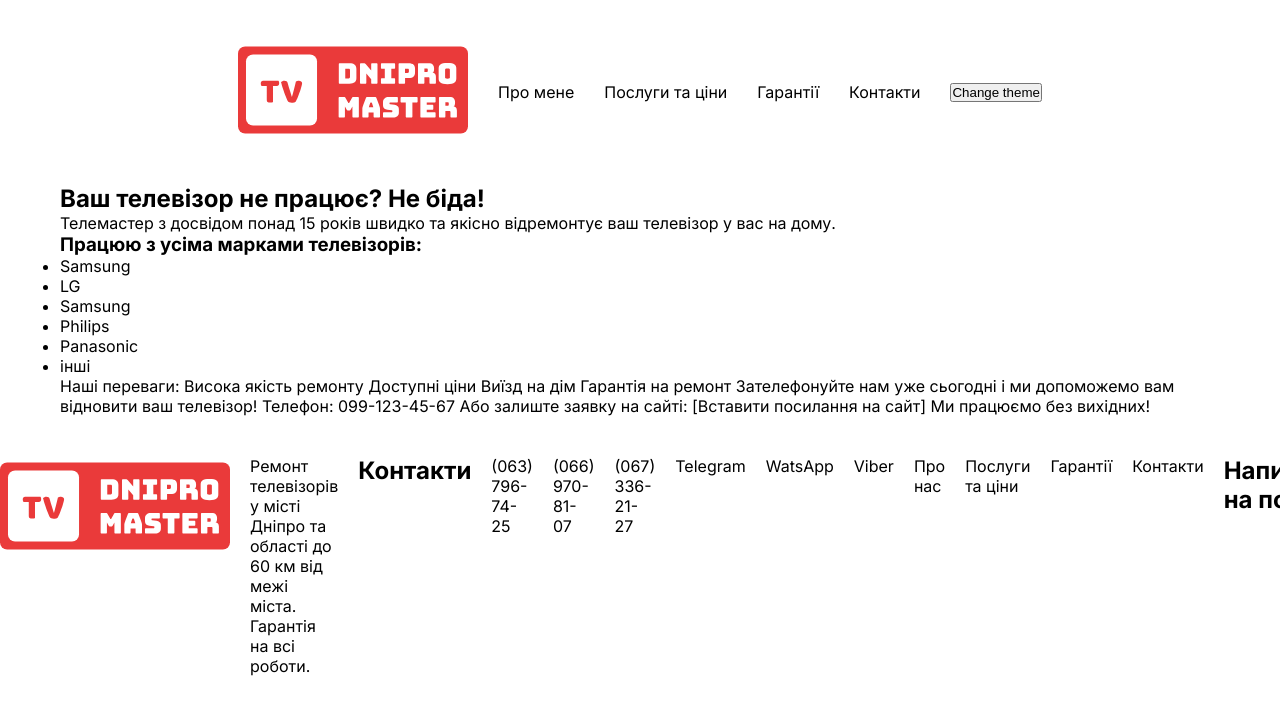
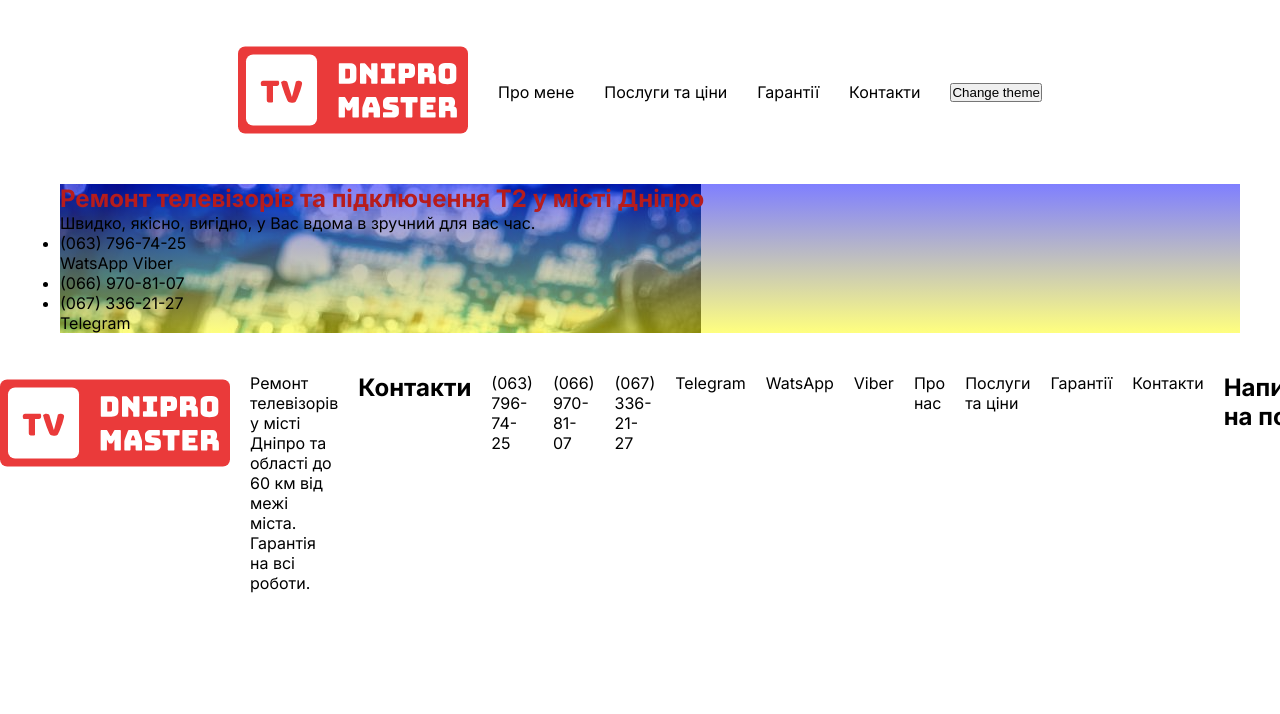
Before and after one commit to IrynaRybka/learning-next, a Next.js app: page / in a window 1280 px wide. Shown: the top 714 px of the page. Built offline with nearby package versions, Linux system fonts and the light colour scheme.

Commit message:
background

```diff
--- /dev/null
+++ b/src/app/components/Hero.tsx
@@ -0,0 +1,29 @@
+import style from "../styles/Hero.module.scss"
+const TheHero = () => {
+
+    return (
+
+        <div className={style.hero_container}>
+        <h1 className={style.hero_tagline}>Ремонт телевізорів та підключення Т2 у місті Дніпро</h1>
+        <p>Швидко, якісно, вигідно, у Вас вдома в зручний для вас час.</p>
+
+        <ul>
+            <li>
+            <a href="tel:0637967425">(063) 796-74-25</a>
+            <p>WatsApp Viber</p>
+            </li>
+            <li>
+            <a href="tel:0669708107">(066) 970-81-07</a>
+            </li>
+            <li>
+            <a href="tel:0673362127">(067) 336-21-27</a>
+            <p>Telegram</p>
+            </li>
+        </ul>
+
+
+        </div>
+    )
+}
+
+export {TheHero};
--- a/src/app/globals.scss
+++ b/src/app/globals.scss
@@ -7,14 +7,14 @@
 
 }
 
-html[data-theme="light"] {
+:root[data-theme="light"] {
   --background-color: #C9D1D9;
   --text-color: #161B22;
   --footer-background:  #67b1fb;
   --header-background: #f2f6fa;
 }
 
-html[data-theme="dark"] {
+:root[data-theme="dark"] {
   --background-color: #161B22;
   --text-color: #C9D1D9;
   --footer-background:  #0D1117;
--- a/src/app/page.tsx
+++ b/src/app/page.tsx
@@ -1,7 +1,10 @@
+import { TheHero } from "./components/Hero";
+
 export default function Home() {
   return (
     <section>
-      <h1>Ваш телевізор не працює? Не біда!</h1>
+      <TheHero/>
+      {/* <h1>Ваш телевізор не працює? Не біда!</h1>
       <p>
         Телемастер з досвідом понад 15 років швидко та якісно відремонтує ваш
         телевізор у вас на дому.
@@ -33,7 +36,7 @@ export default function Home() {
         на ремонт Зателефонуйте нам уже сьогодні і ми допоможемо вам відновити
         ваш телевізор! Телефон: 099-123-45-67 Або залиште заявку на сайті:
         [Вставити посилання на сайт] Ми працюємо без вихідних!
-      </p>
+      </p> */}
     </section>
   );
 }
--- /dev/null
+++ b/src/app/styles/Hero.module.scss
@@ -0,0 +1,8 @@
+.hero_tagline {
+    color: #B71C1C;
+}
+.hero_container {
+    background-image: linear-gradient(rgba(0, 0, 255, 0.5), rgba(255, 255, 0, 0.5)), url("../images/img/background.jpg");
+    background-repeat: no-repeat;
+    width: 1180px;
+ }
```
Also changed, not shown: src/app/images/img/background.jpg (added).
